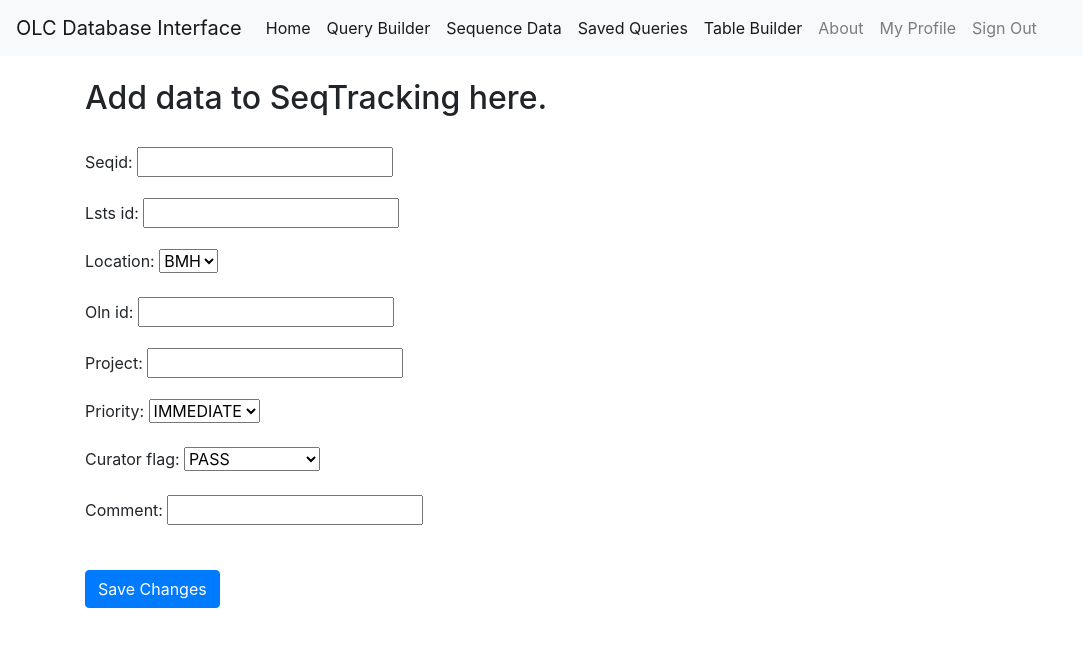
After one commit to lowandrew/olc_database, a Django app: page /data_wrapper/create_data_seqtracking in a window 1280 px wide. The commit adds this page. Shown: the top 647 px of the page, without its empty margins (0-1083 px from the left). Run offline with Django 3.2, Linux system fonts and the light colour scheme; the visitor is signed in with stand-in values (Sample User, id 1); some libraries are stand-ins or nearby versions.

Commit message:
Added basic SeqTracking functionality. Updated populate_db to handle errored/missing data better

```diff
--- a/olc_database/data_wrapper/forms.py
+++ b/olc_database/data_wrapper/forms.py
@@ -1,7 +1,8 @@
+import re
 from django import forms
 from dal import autocomplete
 from django.forms.formsets import BaseFormSet
-from data_wrapper.models import LSTSData, Sample, SeqData, ResFinderData
+from data_wrapper.models import LSTSData, Sample, SeqData, ResFinderData, SeqTracking
 
 
 def get_model_fields(model):
@@ -22,12 +23,65 @@ def make_list_of_fields():
     return fields
 
 
+class SeqTrackingEditForm(forms.ModelForm):
+    class Meta:
+        model = SeqTracking
+        fields = get_model_fields(SeqTracking)
+
+    change_reason = forms.CharField(max_length=128)
+
+
 class ResFinderDataForm(forms.ModelForm):
     class Meta:
         model = ResFinderData
         fields = get_model_fields(ResFinderData)
 
     change_reason = forms.CharField(max_length=128)
+
+
+class SeqTrackingCreateForm(forms.Form):
+    LOCATION_CHOICES = (
+        ('BMH', 'BMH'),
+        ('BUR', 'BUR'),
+        ('CAL', 'CAL'),
+        ('DAR', 'DAR'),
+        ('GTA', 'GTA'),
+        ('LON', 'LON'),
+        ('MER', 'MER'),
+        ('NML', 'NML'),
+        ('OLC', 'OLC'),
+        ('OLF', 'OLF'),
+        ('OTT', 'OTT'),
+        ('STH', 'STH')
+    )
+    PRIORITY_CHOICES = (
+        ('IMMEDIATE', 'IMMEDIATE'),
+        ('REAL-TIME', 'REAL-TIME'),
+        ('RESEARCH', 'RESEARCH')
+    )
+    CURATOR_FLAG_CHOICES = (
+        ('PASS', 'PASS'),
+        ('REFERENCE', 'REFERENCE'),
+        ('FAIL', 'FAIL'),
+        ('QUANTIFIED', 'QUANTIFIED'),
+        ('SEQUENCING', 'SEQUENCING'),
+        ('SEQUENCED', 'SEQUENCED'),
+        ('METAGENOME', 'METAGENOME'),
+    )
+    seqid = forms.CharField(max_length=128)
+    lsts_id = forms.CharField(max_length=128)
+    location = forms.ChoiceField(choices=LOCATION_CHOICES)
+    oln_id = forms.CharField(max_length=128)
+    project = forms.CharField(max_length=128)
+    priority = forms.ChoiceField(choices=PRIORITY_CHOICES)
+    curator_flag = forms.ChoiceField(choices=CURATOR_FLAG_CHOICES)
+    comment = forms.CharField(max_length=128, required=False)
+
+    def clean_seqid(self):
+        seqid = self.cleaned_data['seqid']
+        if not re.match('\d{4}-[A-Z]+-\d{4}', seqid):
+            raise forms.ValidationError('Invalid SEQID format. Correct format is YYYY-LAB-####')
+        return seqid
 
 
 class SeqDataForm(forms.ModelForm):
--- a/olc_database/data_wrapper/urls.py
+++ b/olc_database/data_wrapper/urls.py
@@ -3,13 +3,17 @@ from django.conf.urls import url
 from olc_database.data_wrapper.views import AttributeAutocompleteFromList
 from olc_database.data_wrapper import views
 
+# TODO: Reorder urlpatterns to have more logical structure/space them out and comment them better
+
 app_name = 'data_wrapper'
 urlpatterns = [
     url(r'^query_builder$', views.query_builder, name='query_builder'),
+    url(r'^create_data_seqtracking$', views.create_data_seqtracking, name='create_data_seqtracking'),
     url(r'^generic_table/table-(?P<table_id>\d+)/seqid-(?P<seqid_id>\d+)/$', views.generic_table, name='generic_table'),
     url(r'^table_builder$', views.table_builder, name='table_builder'),
     url(r'^query_results$', views.query_results, name='query_results'),
     url(r'^seqdata_table$', views.seqdata_table, name='seqdata_table'),
+    url(r'^seqtracking_table$', views.seqtracking_table, name='seqtracking_table'),
     url(r'^resfinderdata_table$', views.resfinderdata_table, name='resfinderdata_table'),
     url(r'^saved_queries$', views.saved_queries, name='saved_queries'),
     url(r'^delete_query_confirm/(?P<query_id>\d+)/$', views.delete_query_confirm, name='delete_query_confirm'),
@@ -19,7 +23,9 @@ urlpatterns = [
     url(r'^rerun_query/(?P<query_id>\d+)/$', views.rerun_query, name='rerun_query'),
     url(r'^query_details/(?P<query_id>\d+)/$', views.query_details, name='query_details'),
     url(r'^edit_data_resfinder/(?P<resfinder_id>\d+)/$', views.edit_data_resfinder, name='edit_data_resfinder'),
+    url(r'^edit_data_seqtracking/(?P<seqtracking_id>\d+)/$', views.edit_data_seqtracking, name='edit_data_seqtracking'),
     url(r'^edit_data_seqdata/(?P<seqdata_id>\d+)/$', views.edit_data_seqdata, name='edit_data_seqdata'),
+    url(r'^seqtracking_history/(?P<seqtracking_id>\d+)/$', views.seqtracking_history, name='seqtracking_history'),
     url(r'^seqdata_history/(?P<seqdata_id>\d+)/$', views.seqdata_history, name='seqdata_history'),
     url(r'^resfinder_history/(?P<resfinder_id>\d+)/$', views.resfinder_history, name='resfinder_history'),
     url(r'^attribute-autocomplete/$',
--- a/olc_database/data_wrapper/views.py
+++ b/olc_database/data_wrapper/views.py
@@ -2,9 +2,10 @@ from dal import autocomplete
 from django_tables2 import RequestConfig
 from django_tables2.columns import TemplateColumn
 from django.shortcuts import render, get_object_or_404, redirect
-from data_wrapper.models import LSTSData, Sample, SeqData, ResFinderData, SavedQueries, SavedTables, SeqIdList
-from .forms import SearchForm, BaseSearchFormSet, QuerySaveForm, ResFinderDataForm, SeqDataForm, CustomTableForm
-from .tables import SeqDataTable, ResFinderDataTable
+from data_wrapper.models import LSTSData, Sample, SeqData, ResFinderData, SavedQueries, SavedTables, SeqIdList, SeqTracking
+from .forms import SearchForm, BaseSearchFormSet, QuerySaveForm, ResFinderDataForm, SeqDataForm, CustomTableForm, \
+    SeqTrackingCreateForm, SeqTrackingEditForm
+from .tables import SeqDataTable, ResFinderDataTable, SeqTrackingTable
 from django.forms.formsets import formset_factory
 from django.contrib.auth.decorators import login_required
 
@@ -342,6 +343,100 @@ def resfinderdata_table(request):
                   )
 
 
+@login_required
+def edit_data_seqtracking(request, seqtracking_id):
+    seqtracking = get_object_or_404(SeqTracking, pk=seqtracking_id)
+    seqtracking_form = SeqTrackingEditForm(instance=seqtracking)
+    if request.method == 'POST':
+        seqtracking_form = SeqTrackingEditForm(request.POST)
+        if seqtracking_form.is_valid():
+            # Have to do some fancy footwork here to make the change reason save with the other form data.
+            # Not entirely sure how this works, but it does, so I won't complain.
+            s = SeqTrackingEditForm(request.POST, instance=seqtracking)
+            change_reason = seqtracking_form.cleaned_data.get('change_reason')
+            with_reason = s.save(commit=False)
+            with_reason.changeReason = change_reason
+            s.save()
+            return redirect('data_wrapper:seqtracking_table')
+    else:
+        return render(request,
+                      'data_wrapper/edit_data_seqtracking.html',
+                      {'seqtracking_form': seqtracking_form},
+                      )
+
+
+@login_required
+def create_data_seqtracking(request):
+    seqtracking_form = SeqTrackingCreateForm()
+    if request.method == 'POST':
+        seqtracking_form = SeqTrackingCreateForm(request.POST)
+        if seqtracking_form.is_valid():
+            seqid = seqtracking_form.cleaned_data.get('seqid')
+            lsts_id = seqtracking_form.cleaned_data.get('lsts_id')
+            location = seqtracking_form.cleaned_data.get('location')
+            oln_id = seqtracking_form.cleaned_data.get('oln_id')
+            project = seqtracking_form.cleaned_data.get('project')
+            priority = seqtracking_form.cleaned_data.get('priority')
+            curator_flag = seqtracking_form.cleaned_data.get('curator_flag')
+            comment = seqtracking_form.cleaned_data.get('comment')
+            sample_exists = Sample.objects.filter(seqid=seqid).exists()
+            lsts_exists = LSTSData.objects.filter(lsts_id=lsts_id).exists()
+            if not sample_exists:
+                Sample.objects.create(seqid=seqid)
+            if not lsts_exists:
+                LSTSData.objects.create(lsts_id=lsts_id,
+                                        seqid=Sample.objects.get(seqid=seqid))
+            SeqTracking.objects.create(seqid=Sample.objects.get(seqid=seqid),
+                                       lsts_id=LSTSData.objects.get(lsts_id=lsts_id),
+                                       location=location,
+                                       oln_id=oln_id,
+                                       project=project,
+                                       priority=priority,
+                                       curator_flag=curator_flag,
+                                       comment=comment)
+            return render(request,
+                          'data_wrapper/create_data_seqtracking.html',
+                          {
+                              'seqtracking_form': seqtracking_form
+                          })
+    return render(request,
+                  'data_wrapper/create_data_seqtracking.html',
+                  {
+                      'seqtracking_form': seqtracking_form
+                  })
+
+
+@login_required
+def seqtracking_history(request, seqtracking_id):
+    seqtracking = get_object_or_404(SeqTracking, pk=seqtracking_id)
+    histories = seqtracking.history.all()
+    table = SeqTrackingTable(histories,
+                             extra_columns=[('Date Changed', TemplateColumn('{{ record.history_date }}')),
+                                            ('Changed By', TemplateColumn('{{ record.history_user }}')),
+                                            ('Change Reason', TemplateColumn('{{ record.history_change_reason }}'))])
+    RequestConfig(request).configure(table)
+    return render(request,
+                  'data_wrapper/seqtracking_history.html',
+                  {
+                      'seqtracking': seqtracking,
+                      'table': table,
+                  })
+
+
+@login_required
+def seqtracking_table(request):
+    table = SeqTrackingTable(SeqTracking.objects.all(),
+                             extra_columns=[('Edit', TemplateColumn('<a href="{% url \'data_wrapper:edit_data_seqtracking\' seqtracking_id=record.pk %}" class="btn btn-primary" role="button" aria-pressed="true">Edit Data</a>')),
+                                            ('History', TemplateColumn('<a href="{% url \'data_wrapper:seqtracking_history\' seqtracking_id=record.pk %}" class="btn btn-outline-dark" role="button" aria-pressed="true">View History</a>'))])
+
+    RequestConfig(request, paginate=False).configure(table)
+    return render(request,
+                  'data_wrapper/seqtracking_table.html',
+                  {
+                      'table': table
+                  })
+
+
 def get_table_data(table_attributes, seqid_list):
     table_data = list()
     models = [SeqData, LSTSData, ResFinderData]
--- a/olc_database/templates/base.html
+++ b/olc_database/templates/base.html
@@ -94,6 +94,9 @@
         <br>
         <br>
         <a class="btn btn-info" href="{% url 'data_wrapper:resfinderdata_table' %}">View ResFinder Data</a>
+        <br>
+        <br>
+        <a class="btn btn-info" href="{% url 'data_wrapper:seqtracking_table' %}">View SeqTracking Data</a>
 
       {% endblock content %}
 
--- /dev/null
+++ b/olc_database/templates/data_wrapper/create_data_seqtracking.html
@@ -0,0 +1,13 @@
+{% extends 'base.html' %}
+{% load staticfiles %}
+{% block content %}
+  <br>
+  <h2>Add data to SeqTracking here.</h2>
+  <br>
+  <form action="" method="post">
+    {% csrf_token %}
+    {{ seqtracking_form.as_p }}
+    <br>
+    <button type="submit" class="btn btn-primary">Save Changes</button>
+  </form>
+{% endblock %}
```
Also changed, not shown: olc_database/data_wrapper/management/commands/populate_db.py (+15 -2 lines), olc_database/data_wrapper/models.py (+13 -0 lines), olc_database/data_wrapper/tables.py (+8 -1 lines), olc_database/templates/data_wrapper/edit_data_seqtracking.html (added, +15 -0 lines), olc_database/templates/data_wrapper/seqtracking_history.html (added, +55 -0 lines), olc_database/templates/data_wrapper/seqtracking_table.html (added, +27 -0 lines), olc_database/data_wrapper/migrations/0006_historicalseqtracking_seqtracking.py (added).
